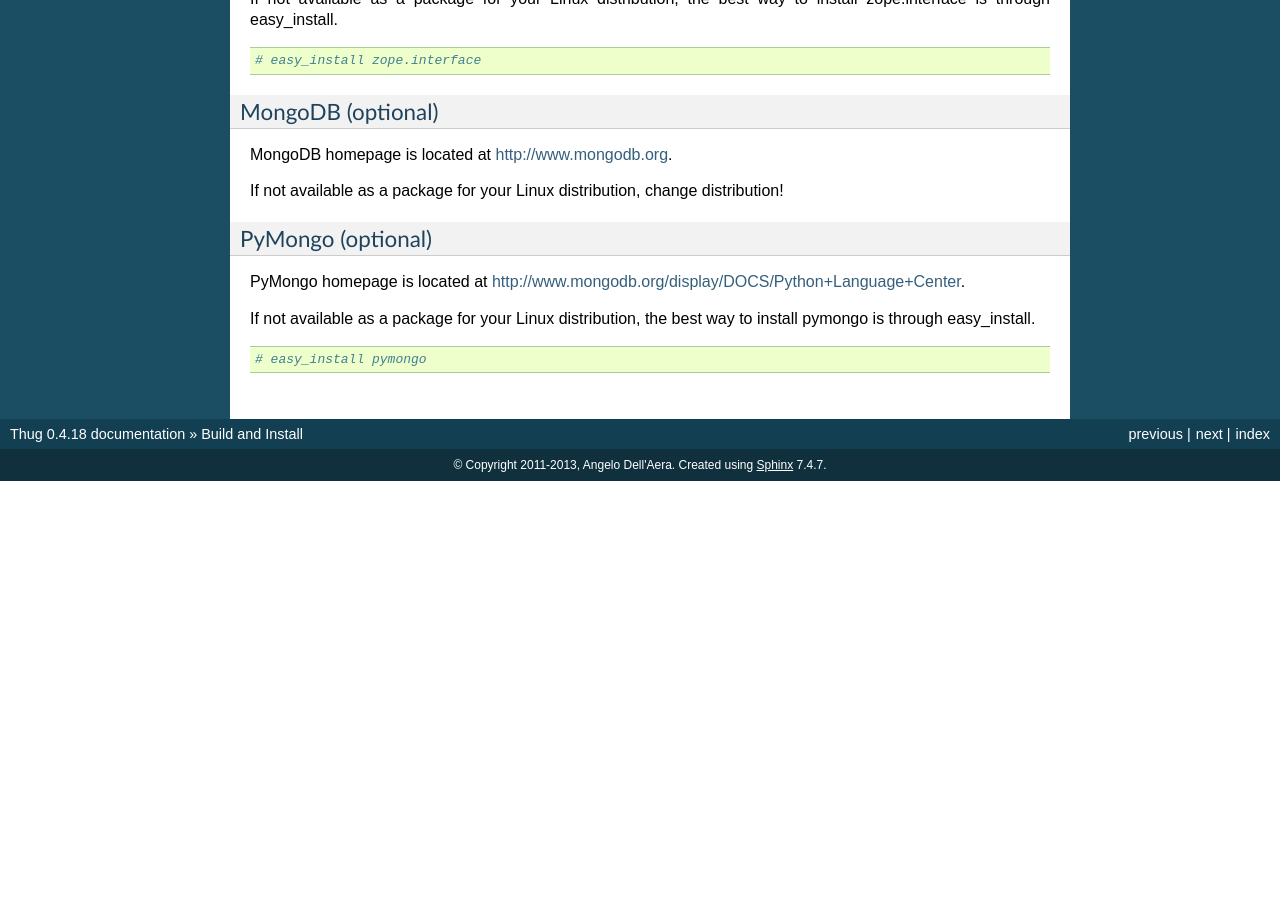
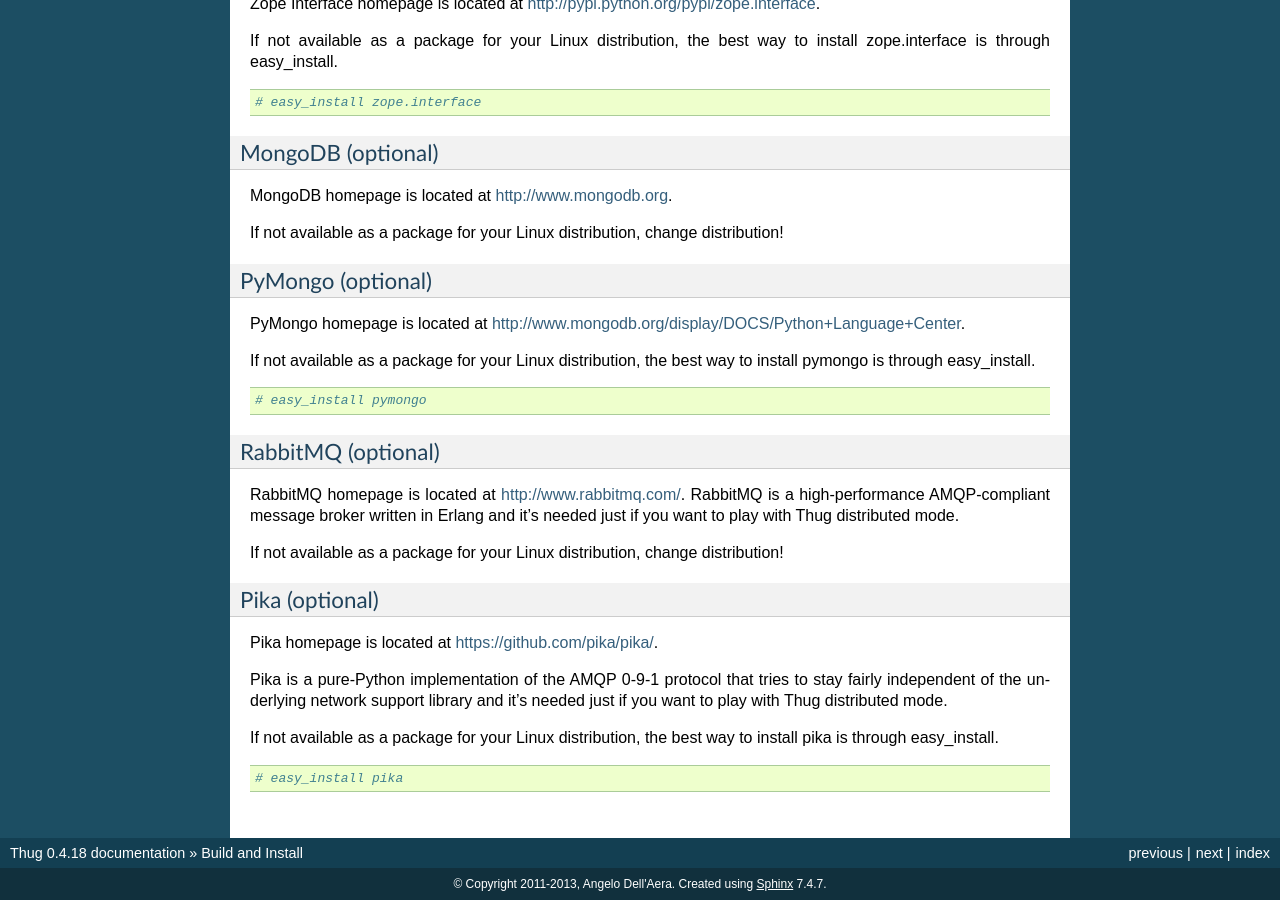
Before and after one commit to buffer/thug, a Sphinx documentation site: the page built from doc/source/build.rst, in a window 1280 px wide and 900 px high, scrolled down 3495 px. Built offline with Sphinx 7.4.7, drawn with Linux system fonts in a browser that asks for light colours; before the commit the page ends 3976 px from its top, so only the background shows below that; some of the changed text lies outside the part shown.

Commit message:
Updated documentation

```diff
--- a/doc/source/build.rst
+++ b/doc/source/build.rst
@@ -20,7 +20,8 @@
 * Zope interface
 * MongoDB (optional)
 * PyMongo (optional)
-
+* RabbitMQ (optional)
+* Pika (optional)
 
 Installation
 ------------
@@ -191,6 +192,7 @@
 
 chardet
 ^^^^^^^
+
 Chardet is a universal encoding detector. Chardet homepage is located at
 http://pypi.python.org/pypi/chardet.
 
@@ -204,6 +206,7 @@
 
 httplib2
 ^^^^^^^^
+
 Httplib2 is a comprehensive HTTP client library that supports many features
 left out of other HTTP libraries. Httplib2 homepage is located at
 http://code.google.com/p/httplib2/
@@ -220,6 +223,7 @@
 
 Cssutils
 ^^^^^^^^
+
 Cssutils is a CSS Cascading Style Sheets library for Python. Cssutils homepage
 is located at http://pypi.python.org/pypi/cssutils.
 
@@ -253,6 +257,7 @@
 
 PyMongo (optional)
 ^^^^^^^^^^^^^^^^^^
+
 PyMongo homepage is located at http://www.mongodb.org/display/DOCS/Python+Language+Center.
 
 If not available as a package for your Linux distribution, the best way
@@ -261,3 +266,30 @@
 .. code-block:: sh
 
         # easy_install pymongo
+
+
+RabbitMQ (optional)
+^^^^^^^^^^^^^^^^^^^
+
+RabbitMQ homepage is located at http://www.rabbitmq.com/. RabbitMQ is a high-performance
+AMQP-compliant message broker written in Erlang and it's needed just if you want to play
+with Thug distributed mode.
+
+If not available as a package for your Linux distribution, change distribution!
+
+
+Pika (optional)
+^^^^^^^^^^^^^^^
+
+Pika homepage is located at https://github.com/pika/pika/.
+
+Pika is a pure-Python implementation of the AMQP 0-9-1 protocol that tries to stay fairly
+independent of the underlying network support library and it's needed just if you want to play
+with Thug distributed mode.
+
+If not available as a package for your Linux distribution, the best way
+to install pika is through easy_install.
+
+.. code-block:: sh
+
+    # easy_install pika
```
Also changed, not shown: 1 other file.
